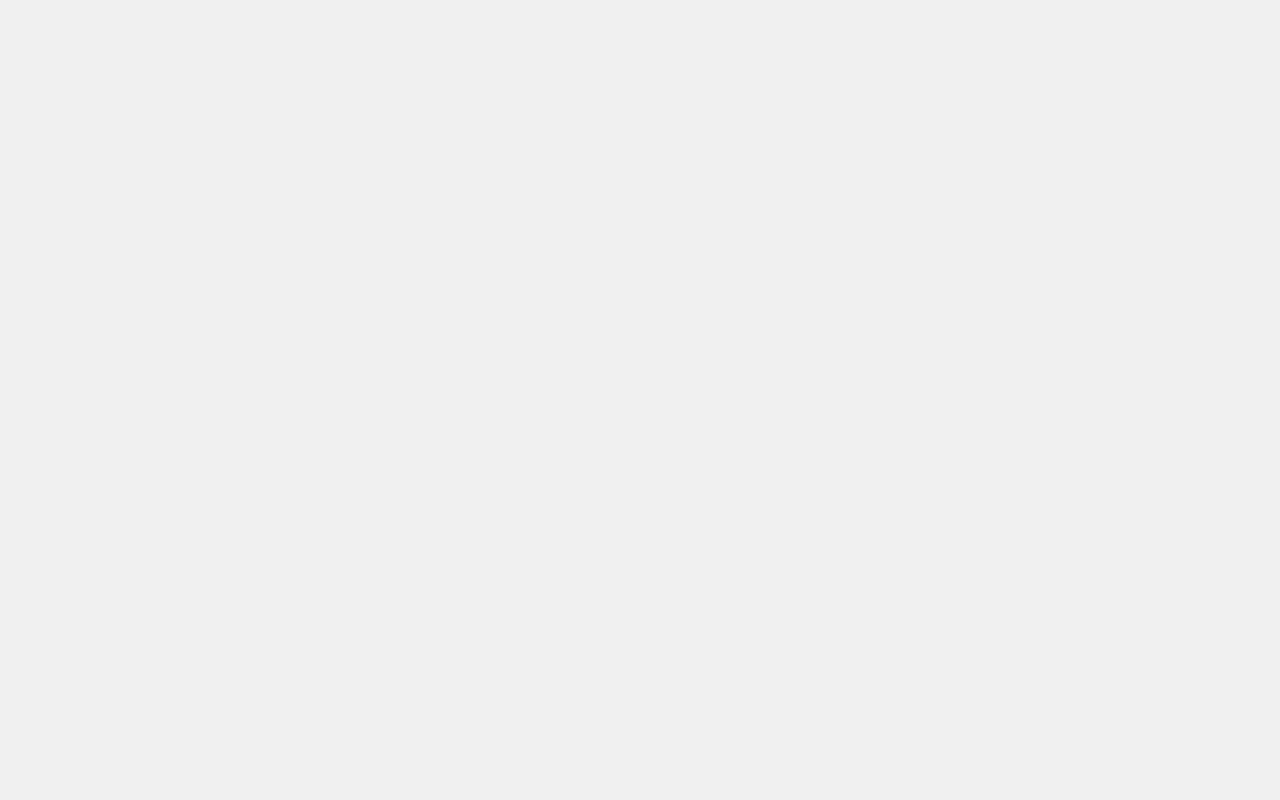
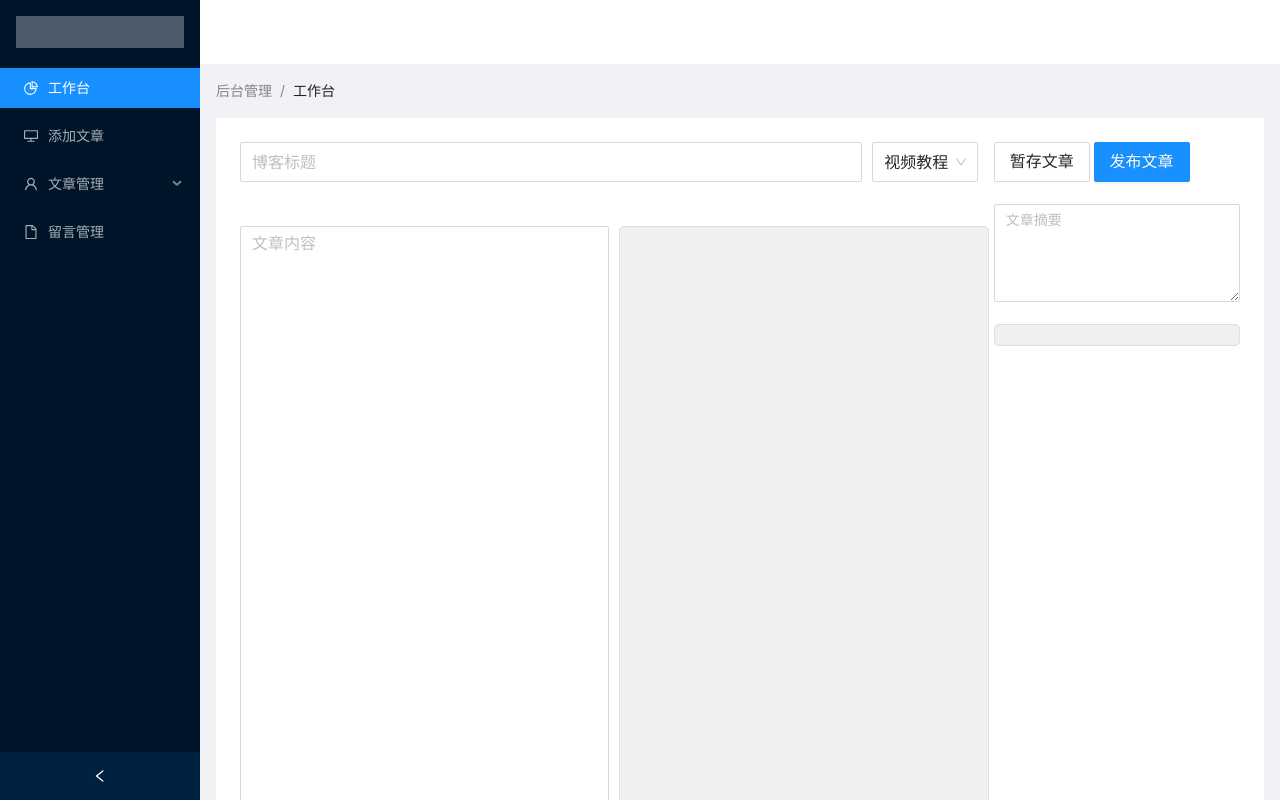
Before and after one commit to hewking/react-blog, a React (Create React App) app in the folder admin/: page /index/addArticle in a window 1280 px wide. Before the commit this address had no page. Shown: the top 800 px of the page. Built offline with nearby package versions, Linux system fonts and the light colour scheme.

Commit message:
feature: 完善添加文章

```diff
--- a/admin/src/pages/AddArticle.tsx
+++ b/admin/src/pages/AddArticle.tsx
@@ -1,15 +1,60 @@
-import React, {useState} from 'react';
-import marked from 'marked';
-import '../static/css/AddArticle.css';
-import { Row, Col, Input, Select, Button, DatePicker } from 'antd';
+import React, { useState } from "react";
+import marked from "marked";
+import "../static/css/AddArticle.css";
+import { Row, Col, Input, Select, Button, DatePicker } from "antd";
 
-const {Option} = Select;
-const {TextArea} = Input;
+const { Option } = Select;
+const { TextArea } = Input;
 
-export function AddArticle(){
+export function AddArticle() {
   return (
     <div>
-      <h1>添加文章</h1>
+      {/* gutter 间距 */}
+      <Row gutter={5}>
+        <Col span={18}>
+          <Row gutter={10}>
+            <Col span={20}>
+              <Input placeholder="博客标题" size="large" />
+              &nbsp;
+            </Col>
+            <Col span={4}>
+              <Select defaultValue="1" size="large">
+                <Option value="1">视频教程</Option>
+              </Select>
+            </Col>
+          </Row>
+          <br />
+          <Row gutter={10}>
+            <Col span={12}>
+              <TextArea
+                className="markdown-content"
+                rows={35}
+                placeholder="文章内容"
+              ></TextArea>
+            </Col>
+            <Col span={12}>
+              <div className="show-html">
+
+              </div>
+            </Col>
+          </Row>
+        </Col>
+        <Col span={6}>
+          <Row>
+            <Col span={24}>
+              <Button size="large">暂存文章</Button>&nbsp;
+              <Button size="large" type="primary">发布文章</Button>
+              <br/>
+            </Col>
+            <Col span={24}>
+              <br/>
+              <TextArea rows={4} placeholder="文章摘要"></TextArea>
+              <br/><br/>
+              <div className="introduce-html"></div>
+              </Col>
+          </Row>
+        </Col>
+      </Row>
     </div>
-  )
+  );
 }
--- a/admin/src/pages/AdminIndex.tsx
+++ b/admin/src/pages/AdminIndex.tsx
@@ -57,7 +57,6 @@ export default function AdminIndex() {
             <div>
               <Outlet/>
             </div>
-            博客工作台.
           </div>
         </Content>
         <Footer style={{ textAlign: "center" }}>hewking.top</Footer>
--- a/admin/src/pages/Main.tsx
+++ b/admin/src/pages/Main.tsx
@@ -16,7 +16,7 @@ export default function Main() {
       <Routes>
         <Route path="login" element={<Login />} />
         <Route path="index" element={<AdminIndex />}>
-          <Route path="add" element={<AddArticle />} />
+          <Route path="addArticle" element={<AddArticle />} />
         </Route>
       </Routes>
     </Router>
```
